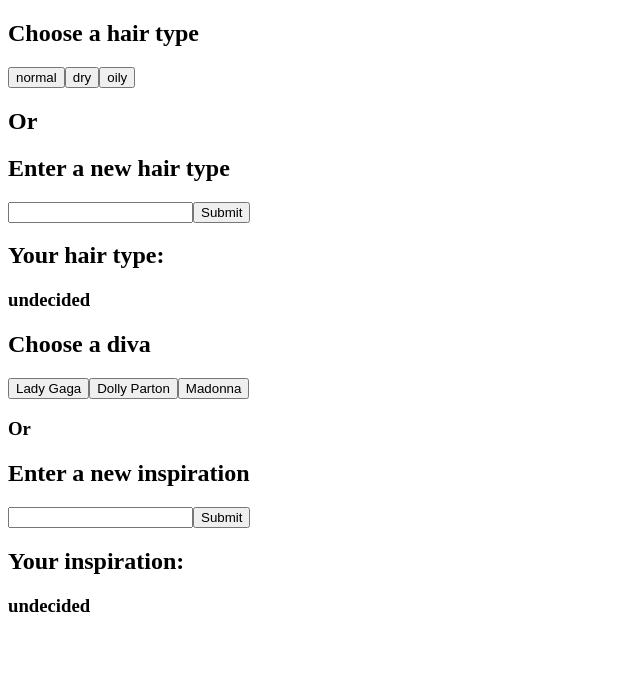
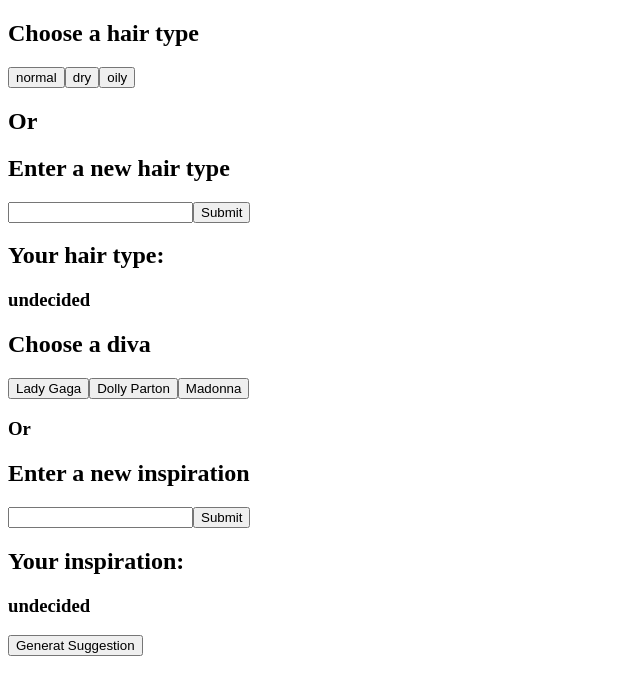
Before and after one commit to timdecillis/Hair-Nor-There, a React (Create React App) app: page / in a window 1280 px wide. Shown: the top 694 px of the page, without its empty margins (0-640 px from the left). Built offline with nearby package versions, Linux system fonts and the light colour scheme.

Commit message:
Added Suggestion to App, Generate Button also

```diff
--- a/src/App.js
+++ b/src/App.js
@@ -2,12 +2,15 @@
 
 import HairType from './components/HairType/HairType'
 import Inspiration from './components/Inspiration/Inspiration'
+import Suggestion from './components/Suggestion/Suggestion'
 
 const App = () => {
   return (
     <div>
       <HairType />
       <Inspiration />
+      <button>Generat Suggestion</button>
+      <Suggestion/>
     </div>
   )
 }
```
